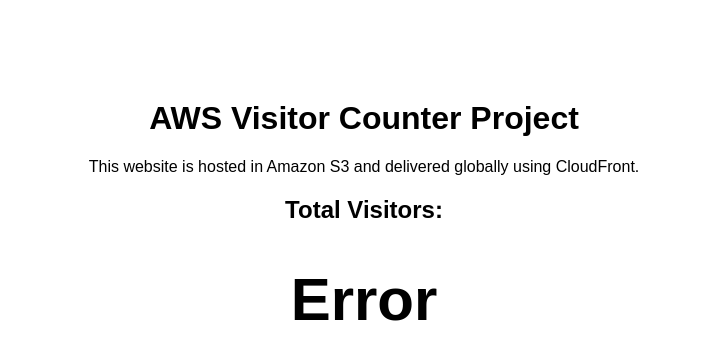
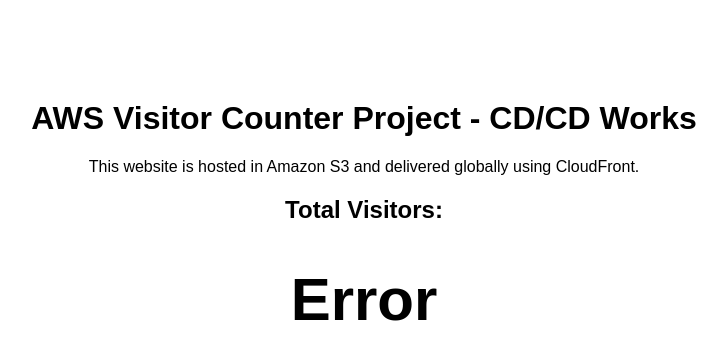
Before and after one commit to TravelReg/aws-website-cicd, a plain HTML site: page website/index.html in a window 1280 px wide. Shown: the whole page, without its empty margins (276-1003 px from the left). Drawn offline with Linux system fonts and the light colour scheme; no server answers.

Commit message:
changed indexhtml

```diff
--- a/website/index.html
+++ b/website/index.html
@@ -7,7 +7,7 @@
 
 <body>
 
-    <h1>AWS Visitor Counter Project</h1>
+    <h1>AWS Visitor Counter Project - CD/CD Works</h1>
 
     <p>This website is hosted in Amazon S3 and delivered globally using CloudFront.</p>
 
```
